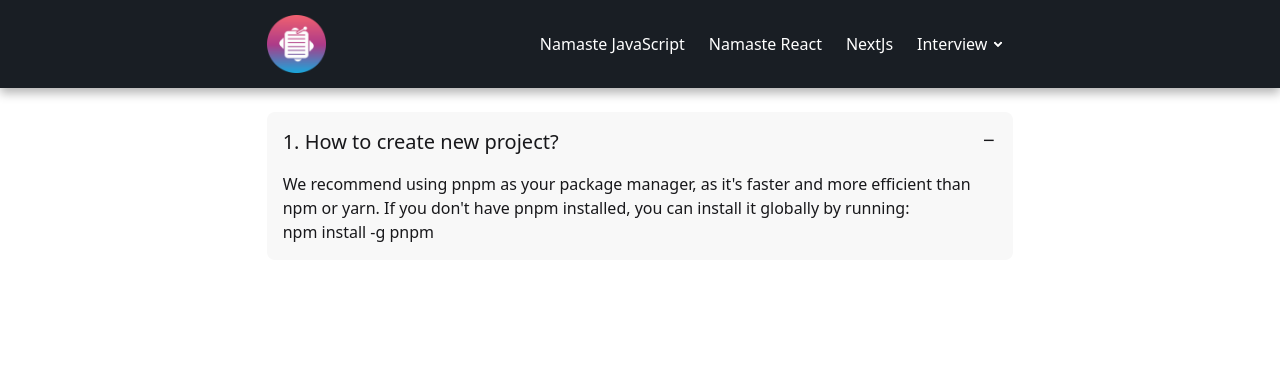
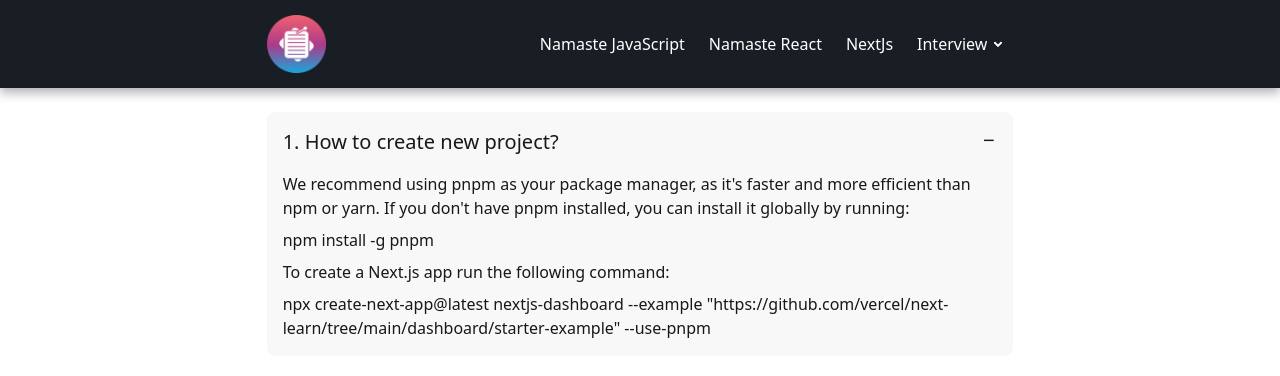
Before and after one commit to sandeeprana19/sde-courses-notes, a React (Vite) app: page /nextjs in a window 1280 px wide. Shown: the top 376 px of the page. Built offline with nearby package versions, Linux system fonts and the light colour scheme.

Commit message:
main
Updated notes.

```diff
--- a/src/components/Courses/NextJs.jsx
+++ b/src/components/Courses/NextJs.jsx
@@ -6,14 +6,19 @@ const NextJs = () => {
         <div className="collapse-title text-xl font-medium">
           1. How to create new project?
         </div>
-        <div className="collapse-content">
+        <div className="collapse-content flex flex-col gap-y-2">
           <p>
             We recommend using pnpm as your package manager, as it's faster and
             more efficient than npm or yarn. If you don't have pnpm installed,
             you can install it globally by running:
           </p>
           <p>npm install -g pnpm</p>
-          <p></p>
+          <p>To create a Next.js app run the following command:</p>
+          <p>
+            npx create-next-app@latest nextjs-dashboard --example
+            "https://github.com/vercel/next-learn/tree/main/dashboard/starter-example"
+            --use-pnpm
+          </p>
         </div>
       </div>
     </div>
--- a/src/components/Header.jsx
+++ b/src/components/Header.jsx
@@ -52,6 +52,14 @@ const Header = () => {
                     to="/namaste-react"
                   >
                     Namaste React
+                  </Link>
+                </li>
+                <li>
+                  <Link
+                    className="text-base no-underline text-white transition-all"
+                    to="/nextjs"
+                  >
+                    NextJs
                   </Link>
                 </li>
                 <li>
```
